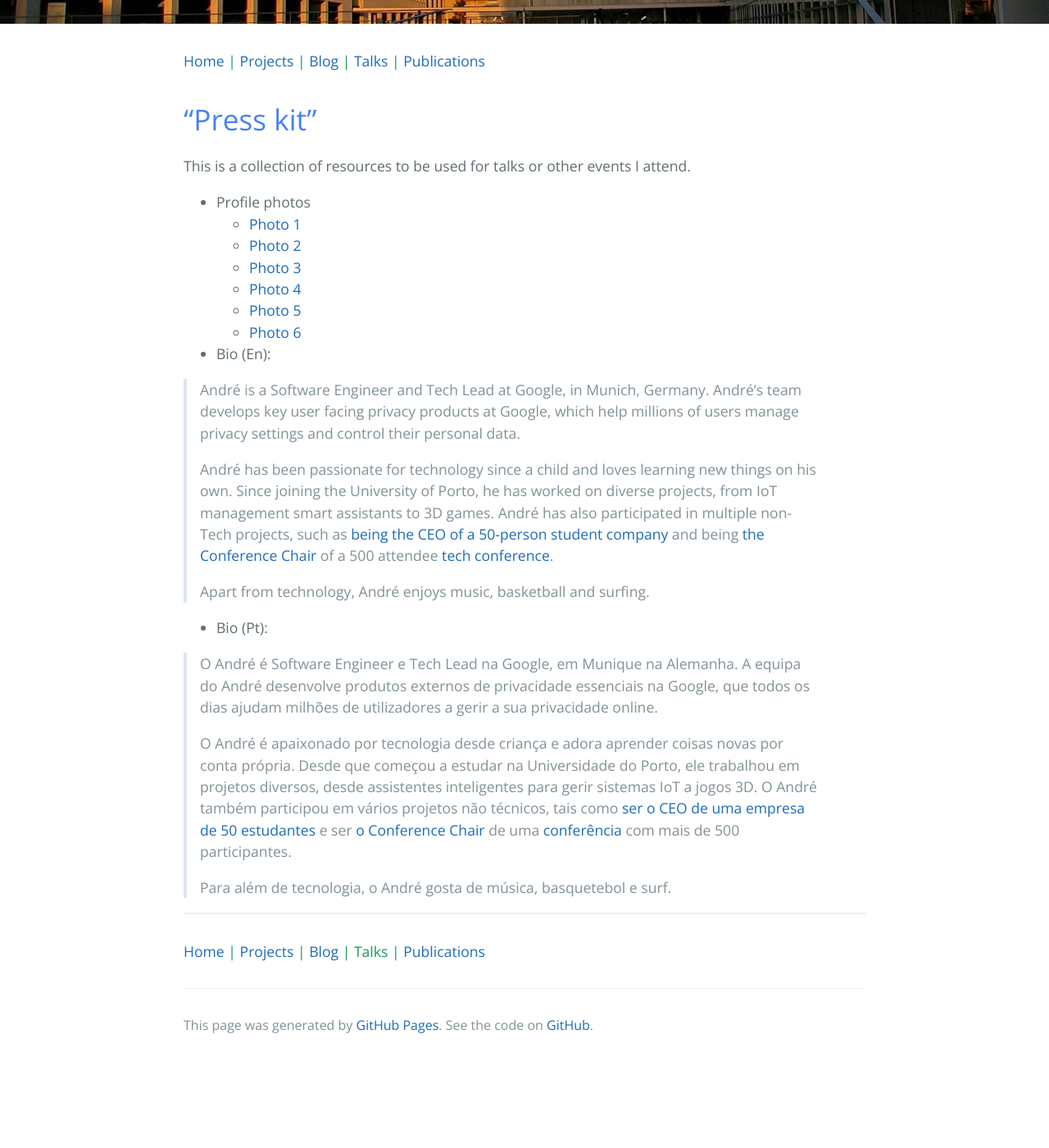
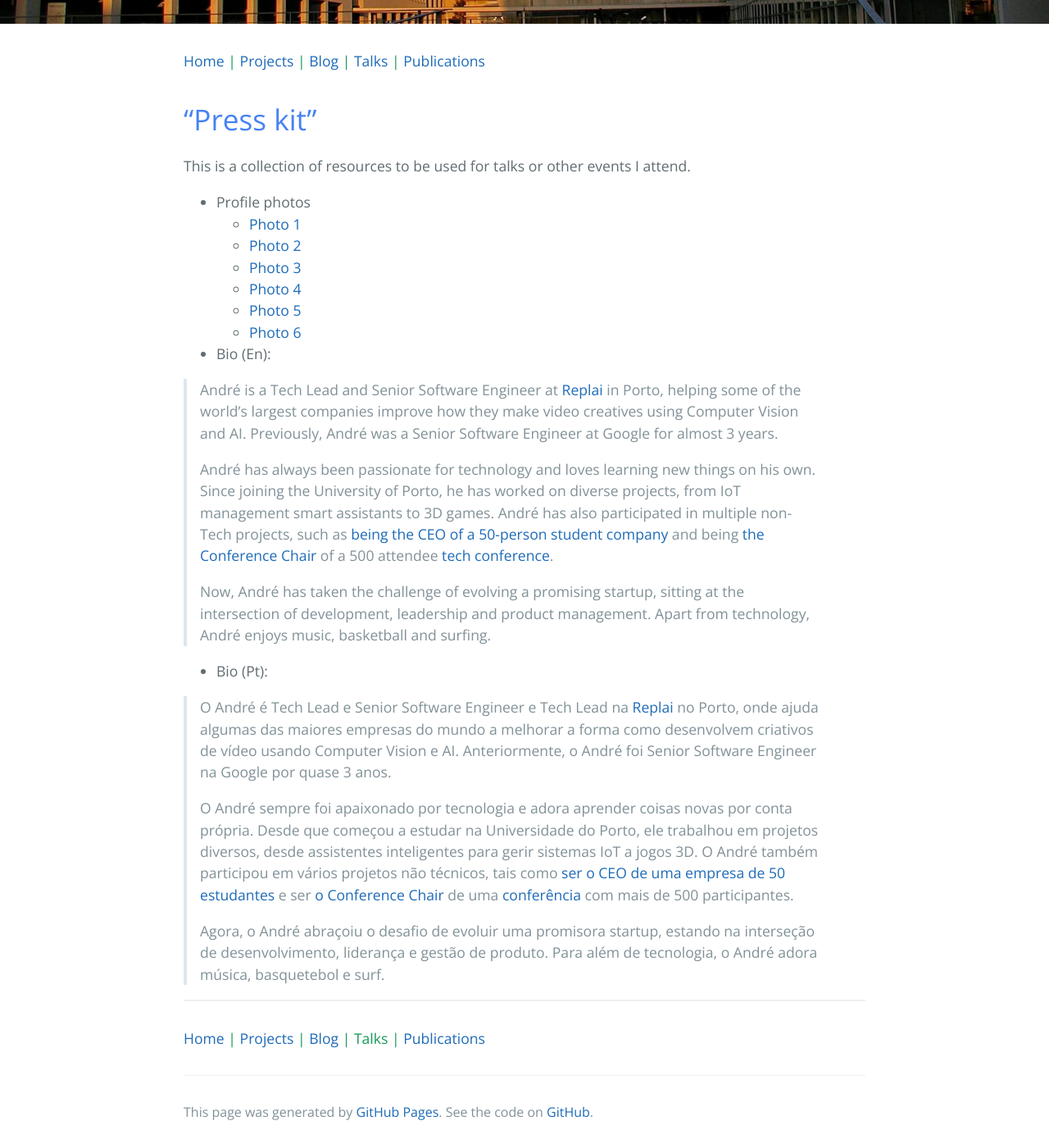
Before and after one commit to andrelago13/andrelago13.github.io, a Jekyll site: the page built from press.md, in a window 1280 px wide and 1400 px high, scrolled down 288 px. Shown: the whole window at 82% size. Built offline with Jekyll 4.4.1, drawn with Linux system fonts in a browser that asks for light colours; before the commit the page ends 1582 px from its top, so only the background shows below that.

Commit message:
Update press.md

```diff
--- a/press.md
+++ b/press.md
@@ -18,19 +18,19 @@ This is a collection of resources to be used for talks or other events I attend.
 
 - Bio (En):
 
-> André is a Software Engineer and Tech Lead at Google, in Munich, Germany. André's team develops key user facing privacy products at Google, which help millions of users manage privacy settings and control their personal data.
+> André is a Tech Lead and Senior Software Engineer at [Replai](https://replai.io) in Porto, helping some of the world's largest companies improve how they make video creatives using Computer Vision and AI. Previously, André was a Senior Software Engineer at Google for almost 3 years.
 >
-> André has been passionate for technology since a child and loves learning new things on his own. Since joining the University of Porto, he has worked on diverse projects, from IoT management smart assistants to 3D games. André has also participated in multiple non-Tech projects, such as [being the CEO of a 50-person student company](/blog/tales-of-a-ceo) and being [the Conference Chair](/blog/managing-a-tech-conference) of a 500 attendee [tech conference](https://talkabit.org).
+> André has always been passionate for technology and loves learning new things on his own. Since joining the University of Porto, he has worked on diverse projects, from IoT management smart assistants to 3D games. André has also participated in multiple non-Tech projects, such as [being the CEO of a 50-person student company](/blog/tales-of-a-ceo) and being [the Conference Chair](/blog/managing-a-tech-conference) of a 500 attendee [tech conference](https://talkabit.org).
 >
-> Apart from technology, André enjoys music, basketball and surfing.
+> Now, André has taken the challenge of evolving a promising startup, sitting at the intersection of development, leadership and product management. Apart from technology, André enjoys music, basketball and surfing.
 
 - Bio (Pt):
 
-> O André é Software Engineer e Tech Lead na Google, em Munique na Alemanha. A equipa do André desenvolve produtos externos de privacidade essenciais na Google, que todos os dias ajudam milhões de utilizadores a gerir a sua privacidade online.
+> O André é Tech Lead e Senior Software Engineer e Tech Lead na [Replai](https://replai.io) no Porto, onde ajuda algumas das maiores empresas do mundo a melhorar a forma como desenvolvem criativos de vídeo usando Computer Vision e AI. Anteriormente, o André foi Senior Software Engineer na Google por quase 3 anos.
 >
-> O André é apaixonado por tecnologia desde criança e adora aprender coisas novas por conta própria. Desde que começou a estudar na Universidade do Porto, ele trabalhou em projetos diversos, desde assistentes inteligentes para gerir sistemas IoT a jogos 3D. O André também participou em vários projetos não técnicos, tais como [ser o CEO de uma empresa de 50 estudantes](/blog/tales-of-a-ceo) e ser [o Conference Chair](/blog/managing-a-tech-conference) de uma [conferência](https://talkabit.org) com mais de 500 participantes.
+> O André sempre foi apaixonado por tecnologia e adora aprender coisas novas por conta própria. Desde que começou a estudar na Universidade do Porto, ele trabalhou em projetos diversos, desde assistentes inteligentes para gerir sistemas IoT a jogos 3D. O André também participou em vários projetos não técnicos, tais como [ser o CEO de uma empresa de 50 estudantes](/blog/tales-of-a-ceo) e ser [o Conference Chair](/blog/managing-a-tech-conference) de uma [conferência](https://talkabit.org) com mais de 500 participantes.
 >
-> Para além de tecnologia, o André gosta de música, basquetebol e surf.
+> Agora, o André abraçoiu o desafio de evoluir uma promisora startup, estando na interseção de desenvolvimento, liderança e gestão de produto. Para além de tecnologia, o André adora música, basquetebol e surf.
 
 ---
 
```
